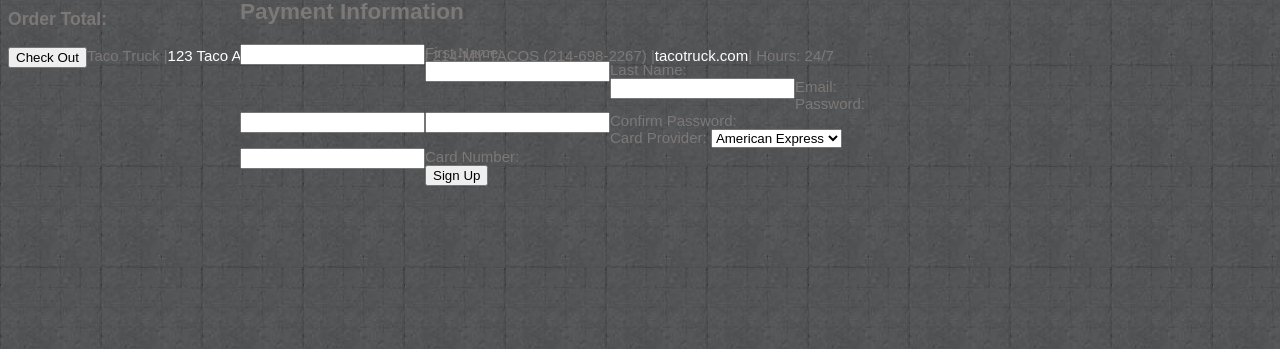
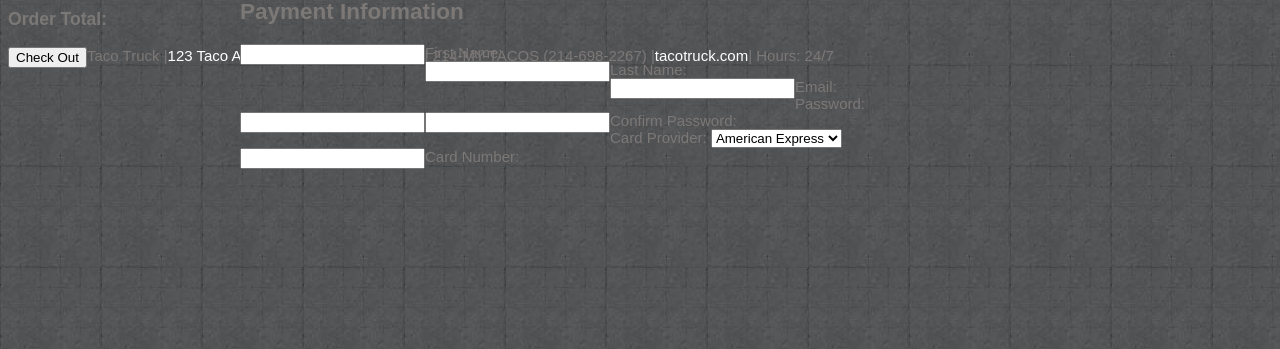
Before and after one commit to ntaylorbishop/TacoTruck, a PHP site: page /payment.php in a window 1280 px wide. Shown: the part 137-486 px from the top of the page. Run offline with PHP 8.4, Linux system fonts and the light colour scheme.

Commit message:
Took out signup button at the end of the form

```diff
--- a/payment.php
+++ b/payment.php
@@ -47,7 +47,7 @@
 	  <div>Card Number:
 	    <input type="text" id="ccNum" name="ccNum"/>
 	  </div>
-	  <input type="submit" id="register" name="register" value="Sign Up"/>
+	  <!--<input type="submit" id="register" name="register" value="Sign Up"/>-->
 	</form>
 </div>
 </div>
```
